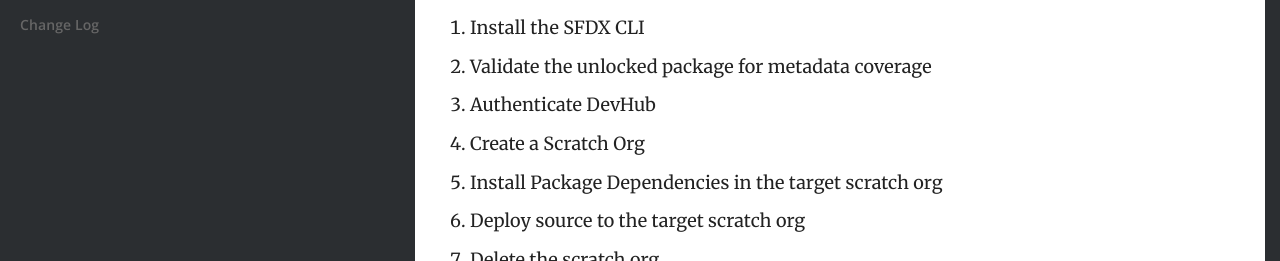
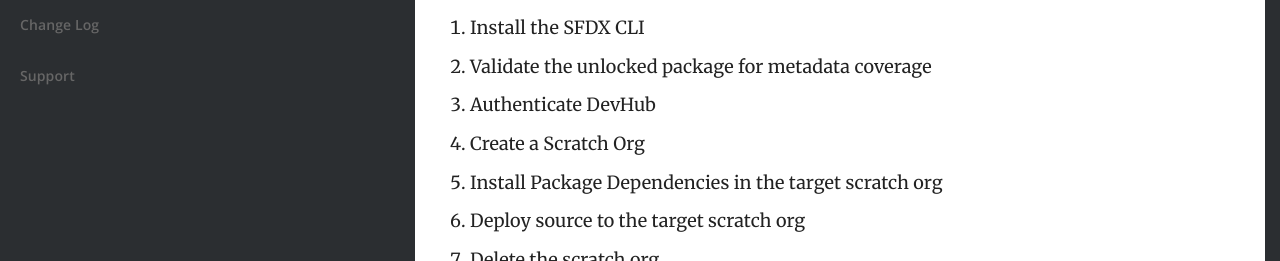
Before and after one commit to nbatterham/sfpowerscripts-doc, a Jekyll site: the page built from index.md, in a window 1280 px wide. Shown: the part 1238-1499 px from the top of the page. Built offline with Jekyll 4.4.1, drawn with Linux system fonts in a browser that asks for light colours.

Commit message:
Added support page back

```diff
--- a/_layouts/default.html
+++ b/_layouts/default.html
@@ -114,6 +114,14 @@
 				</li>
 			</ul>
 		</nav>
+
+		<ul>
+			<li class="nav-item top-level {% if page.url == '/support/' %}current{% endif %}">
+				{% assign support = site.html_pages | where: 'url', '/support/' | first %}
+				<a href="{{ site.baseurl }}/support/">{{ support.title }}</a>
+			</li>
+		</ul>
+
 	</header>
 
 	<section class="main">
```
